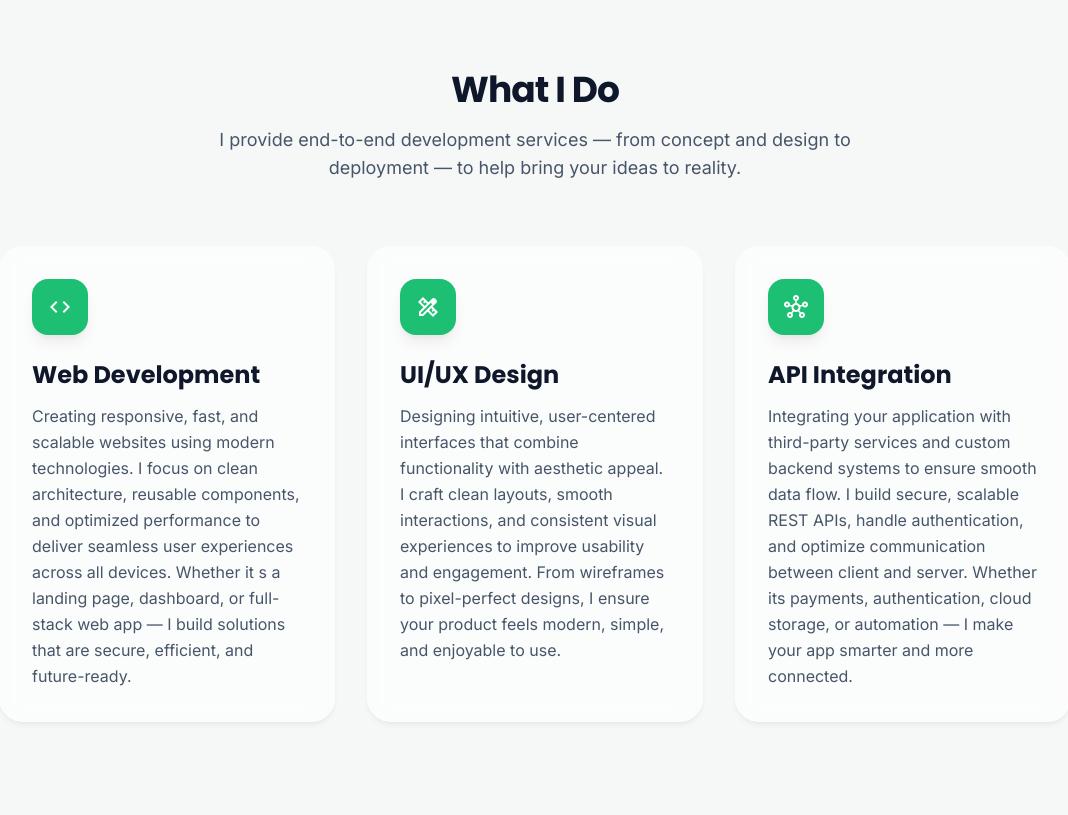
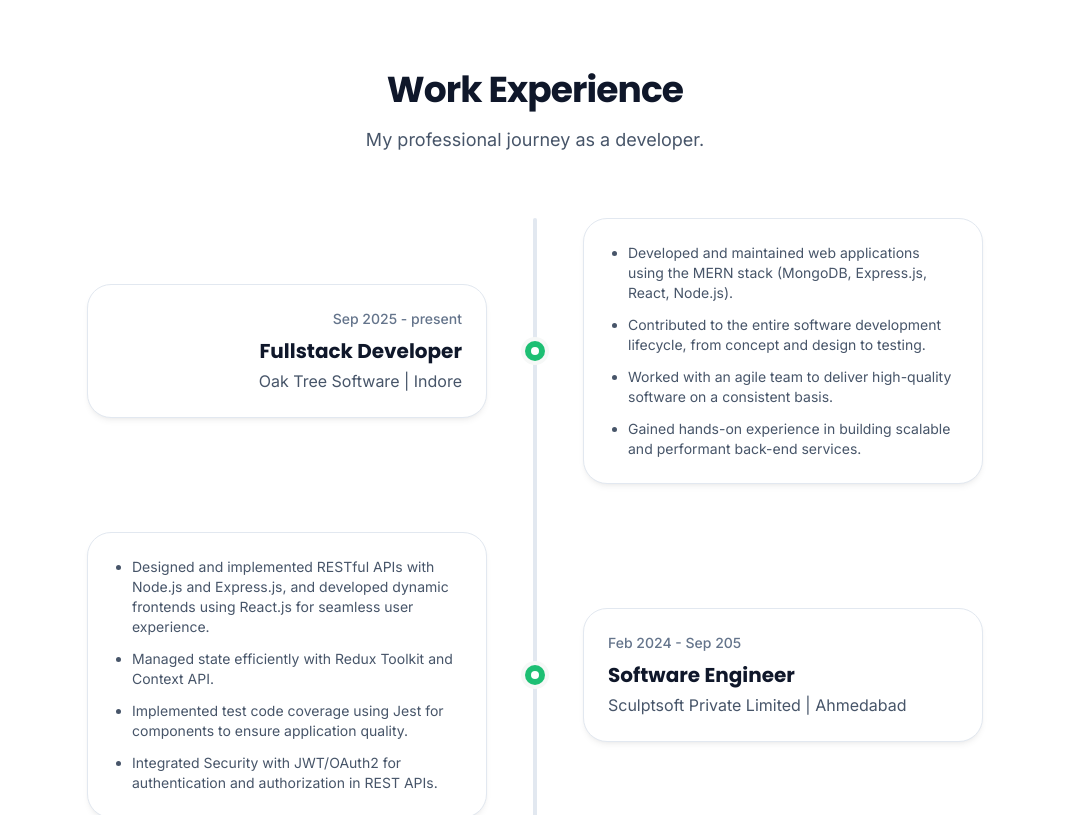
Before and after one commit to rahulprajap/rahulprajapati6264-portfolio, a React (Vite) app: page / in a window 1280 px wide. Shown: the part 1700-2515 px from the top of the page, without its empty margins (105-1173 px from the left). Built offline with nearby package versions, Linux system fonts and the light colour scheme.

Commit message:
add experience section

```diff
--- a/src/App.jsx
+++ b/src/App.jsx
@@ -2,6 +2,7 @@ import { useState, useEffect } from 'react'
 import Header from './components/Header'
 import Hero from './components/Hero'
 import About from './components/About'
+import Experience from './components/Experience'
 import Services from './components/Services'
 import Projects from './components/Projects'
 import Contact from './components/Contact'
@@ -35,6 +36,7 @@ function App() {
       <main>
         <Hero />
         <About />
+        <Experience />
         <Services />
         <Projects />
         <Contact />
--- /dev/null
+++ b/src/components/Experience.jsx
@@ -0,0 +1,159 @@
+import { motion } from 'framer-motion'
+import { useInView } from 'framer-motion'
+import { useRef } from 'react'
+
+const Experience = () => {
+  const ref = useRef(null)
+  const isInView = useInView(ref, { once: true, margin: '-100px' })
+
+  const experiences = [
+    {
+      id:  1,
+      date: 'Sep 2025 -  present',
+      title: 'Fullstack Developer',
+      company: 'Oak Tree Software | Indore',
+      description: [
+        'Developed and maintained web applications using the MERN stack (MongoDB, Express.js, React, Node.js).',
+        'Contributed to the entire software development lifecycle, from concept and design to testing.',
+        'Worked with an agile team to deliver high-quality software on a consistent basis.',
+        'Gained hands-on experience in building scalable and performant back-end services.',
+      ],
+      alignLeft: true,
+    },
+    {
+      id: 2,
+      date: 'Feb 2024 - Sep 205',
+      title: 'Software Engineer',
+      company: 'Sculptsoft Private Limited | Ahmedabad',
+      description: [
+        'Designed and implemented RESTful APIs with Node.js and Express.js, and developed dynamic frontends using React.js for seamless user experience.',
+        'Managed state efficiently with Redux Toolkit and Context API.',
+        'Implemented test code coverage using Jest for components to ensure application quality.',
+        'Integrated Security with JWT/OAuth2 for authentication and authorization in REST APIs.',
+      ],
+      alignLeft: false,
+    },
+    {
+      id: 3,
+      date: 'July 2023 - Feb 2024',
+      title: 'Fullstack Developer',
+      company: 'Covobites Private Limited | Ahmedabad',
+      description: [
+        'Created RESTful APIs using Node.js and integrated them with front-end frameworks.',
+        'Applied problem-solving techniques to resolve complex technical issues and improve system reliability.',
+        'Designed databases and implemented indexing techniques to optimize query performance.',
+        'Collaborated with clients and cross-functional teams to gather requirements and propose solutions.',
+      ],
+      alignLeft: true,
+    },
+  ]
+
+  const itemVariants = {
+    hidden: { opacity: 0, y: 30 },
+    visible: {
+      opacity: 1,
+      y: 0,
+      transition: {
+        duration: 0.6,
+        ease: 'easeOut',
+      },
+    },
+  }
+
+  return (
+    <section
+      ref={ref}
+      className="py-24 sm:py-32 bg-white dark:bg-slate-900/50"
+      id="experience"
+    >
+      <div className="mx-4 md:mx-20">
+        <div className="container mx-auto px-4 sm:px-6">
+          <motion.div
+            initial={{ opacity: 0, y: 30 }}
+            animate={isInView ? { opacity: 1, y: 0 } : { opacity: 0, y: 30 }}
+            transition={{ duration: 0.6 }}
+            className="text-center mb-16"
+          >
+            <h2 className="font-heading text-3xl sm:text-4xl font-bold tracking-tight text-slate-900 dark:text-white mb-4">
+              Work Experience
+            </h2>
+            <p className="text-slate-600 dark:text-slate-400 max-w-2xl mx-auto text-lg">
+              My professional journey as a developer.
+            </p>
+          </motion.div>
+
+          <div className="relative max-w-4xl mx-auto">
+            {/* Timeline Line */}
+            <div className="absolute left-1/2 -translate-x-1/2 w-1 h-full bg-slate-200 dark:bg-slate-800 rounded-full hidden md:block" />
+
+            <div className="relative flex flex-col gap-12">
+              {experiences.map((experience, index) => (
+                <motion.div
+                  key={experience.id}
+                  variants={itemVariants}
+                  initial="hidden"
+                  animate={isInView ? 'visible' : 'hidden'}
+                  transition={{ delay: index * 0.2 }}
+                  className={`flex flex-col md:flex-row ${
+                    experience.alignLeft ? '' : 'md:flex-row-reverse'
+                  } items-center gap-8 w-full relative`}
+                >
+                  {/* Left/Right Content Card */}
+                  <div
+                    className={`md:w-1/2 ${
+                      experience.alignLeft
+                        ? 'md:pr-8 md:text-right'
+                        : 'md:pl-8 md:text-left'
+                    } w-full`}
+                  >
+                    <motion.div
+                      whileHover={{ y: -4, scale: 1.02 }}
+                      className="bg-white dark:bg-slate-900/50 p-6 rounded-xl shadow-soft border border-slate-200 dark:border-slate-800 transition-all duration-300 hover:shadow-lift hover:border-primary/50"
+                    >
+                      <p className="text-sm font-medium text-slate-500 dark:text-slate-400 mb-2">
+                        {experience.date}
+                      </p>
+                      <h3 className="font-heading text-xl font-bold text-slate-900 dark:text-white mb-1">
+                        {experience.title}
+                      </h3>
+                      <p className="text-slate-600 dark:text-slate-400">
+                        {experience.company}
+                      </p>
+                    </motion.div>
+                  </div>
+
+                  {/* Timeline Dot */}
+                  <div className="absolute left-1/2 -translate-x-1/2 top-0 h-full flex items-center hidden md:flex">
+                    <div className="size-5 bg-primary rounded-full ring-4 ring-background-light dark:ring-background-dark flex items-center justify-center">
+                      <div className="size-2 bg-white dark:bg-slate-400 rounded-full"></div>
+                    </div>
+                  </div>
+
+                  {/* Right/Left Description Card */}
+                  <div
+                    className={`md:w-1/2 ${
+                      experience.alignLeft ? 'md:pl-8' : 'md:pr-8'
+                    } w-full`}
+                  >
+                    <motion.div
+                      whileHover={{ y: -4, scale: 1.02 }}
+                      className="bg-white dark:bg-slate-900/50 p-6 rounded-xl shadow-soft border border-slate-200 dark:border-slate-800 transition-all duration-300 hover:shadow-lift hover:border-primary/50"
+                    >
+                      <ul className="space-y-3 text-slate-600 dark:text-slate-400 text-sm list-disc pl-5">
+                        {experience.description.map((item, idx) => (
+                          <li key={idx}>{item}</li>
+                        ))}
+                      </ul>
+                    </motion.div>
+                  </div>
+                </motion.div>
+              ))}
+            </div>
+          </div>
+        </div>
+      </div>
+    </section>
+  )
+}
+
+export default Experience
--- a/src/components/Header.jsx
+++ b/src/components/Header.jsx
@@ -16,6 +16,7 @@ const Header = ({ darkMode, toggleDarkMode }) => {
   const navLinks = [
     { href: '#home', label: 'Home' },
     { href: '#about', label: 'About' },
+    { href: '#experience', label: 'Experience' },
     { href: '#services', label: 'Services' },
     { href: '#projects', label: 'Projects' },
     { href: '#contact', label: 'Contact' },
```
